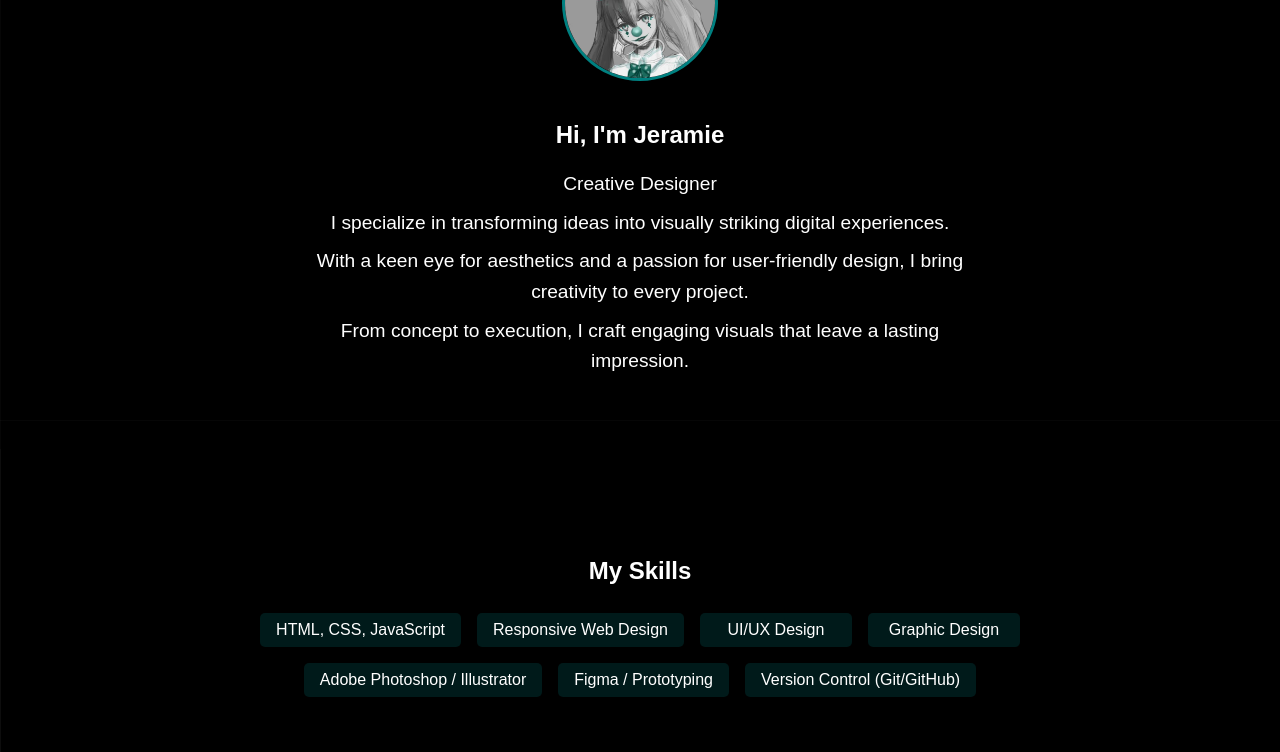
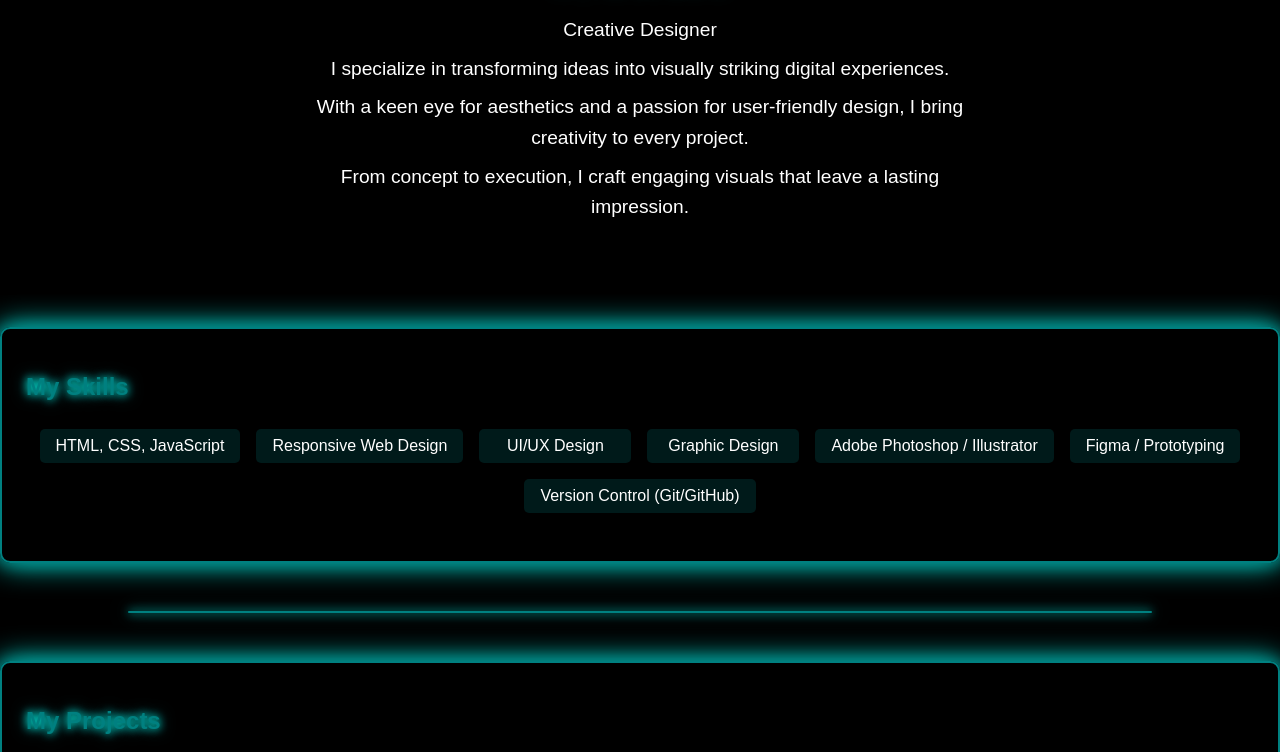
Before and after one commit to Jera799/jerportfoliowapi, a plain HTML site: page index.html in a window 1280 px wide. Shown: the part 380-1132 px from the top of the page. Drawn offline with Linux system fonts and the light colour scheme; no server answers.

Commit message:
style.css

```diff
--- a/style.css
+++ b/style.css
@@ -3,33 +3,38 @@ body {
   margin: 0;
   font-family: 'Arial', sans-serif;
   color: white;
-  background-color: black;
-  background-size: cover;
-  background-position: center;
-  transition: background-image 1s ease-in-out;
-  background-image:
-    linear-gradient(to right, rgba(255,255,255,0.05) 1px, transparent 1px),
-    linear-gradient(to bottom, rgba(255,255,255,0.05) 1px, transparent 1px);
-  background-size: 50px 50px;
-  background-attachment: fixed;
+  background: black;
+  overflow-x: hidden;
 }
 
+/* Canvas background handled by JS */
+#background-canvas {
+  position: fixed;
+  top: 0;
+  left: 0;
+  width: 100%;
+  height: 100%;
+  z-index: -1;
+}
 
 /* Header / Hero */
 header {
   text-align: center;
   padding: 4rem 2rem;
   background: rgba(0, 0, 0, 0.5);
-  position: relative; /* needed for dashboard menu */
+  position: relative;
 }
-
 
 header h1 {
   font-size: 3rem;
-  color: #00fff0; /* bright teal */
+  color: #00fff0;
   margin: 0 0 1rem 0;
 }
 
+header h2 {
+  color: teal;
+  text-shadow: 0 0 8px #00fff0, 0 0 15px teal;
+}
 
 header .hero-text p {
   font-size: 1.2rem;
@@ -40,8 +45,6 @@ header .hero-text p {
   text-align: center;
 }
 
-
-/* Profile / Header Image */
 header .profile-pic {
   width: 150px;
   height: 150px;
@@ -52,21 +55,19 @@ header .profile-pic {
   transition: transform 0.3s ease;
 }
 
-
 header .profile-pic:hover {
   transform: scale(1.05);
 }
 
-
+/* Dashboard Menu */
 .dashboard {
-  position: fixed; /* always visible */
+  position: fixed;
   top: 20px;
   right: 30px;
   display: flex;
   gap: 15px;
   z-index: 100;
 }
-
 
 .dashboard button {
   background: transparent;
@@ -79,46 +80,45 @@ header .profile-pic:hover {
   transition: 0.3s all ease;
 }
 
-
 .dashboard button:hover {
   color: #00fff0;
   text-shadow: 0 0 8px #00fff0, 0 0 15px #00fff0;
   transform: scale(1.1);
 }
 
-
-
-
-/* Main Sections */
-main {
-  text-align: center;
-  padding: 2rem;
-}
-
-
+/* Sections */
 section {
   margin: 2rem auto;
   padding: 1.5rem;
   background: rgba(0, 0, 0, 0.6);
   border-radius: 10px;
-  max-width: 900px;
-  transition: transform 0.3s ease, background 0.3s ease;
+  border: 2px solid teal;
+  box-shadow: 0 0 15px teal, 0 0 30px #00fff0;
+  transition: transform 0.3s ease, background 0.3s ease, box-shadow 0.3s ease;
 }
-
 
 section:hover {
   transform: translateY(-5px);
-  background: rgba(0, 128, 128, 0.4);
+  background: rgba(0, 128, 128, 0.2);
+  box-shadow: 0 0 25px #00fff0, 0 0 50px teal;
 }
 
-
-/* Tab sections (for dashboard) */
-.tab-section {
-  display: none; /* JS will show selected section */
+section h2 {
+  color: teal;
+  text-shadow: 0 0 8px #00fff0, 0 0 15px teal;
 }
 
+/* Glowing divider */
+.glow-divider {
+  width: 80%;
+  height: 2px;
+  margin: 3rem auto;
+  background: teal;
+  box-shadow: 0 0 10px #00fff0, 0 0 20px teal;
+  border-radius: 5px;
+}
 
-/* Skills Section */
+/* Skills */
 #skills ul {
   list-style: none;
   padding: 0;
@@ -127,7 +127,6 @@ section:hover {
   flex-wrap: wrap;
   justify-content: center;
 }
-
 
 #skills li {
   background: rgba(0, 128, 128, 0.2);
@@ -138,15 +137,13 @@ section:hover {
   text-align: center;
 }
 
-
-/* Projects Section */
+/* Projects */
 .project-grid {
   display: grid;
   grid-template-columns: repeat(auto-fit, minmax(180px, 1fr));
   gap: 1.5rem;
   margin-top: 1rem;
 }
-
 
 .project-card {
   background: rgba(0, 0, 0, 0.6);
@@ -155,12 +152,10 @@ section:hover {
   transition: transform 0.3s ease, background 0.3s ease;
 }
 
-
 .project-card:hover {
   transform: translateY(-5px);
   background: rgba(0, 128, 128, 0.4);
 }
-
 
 .project-card img {
   width: 100%;
@@ -170,12 +165,10 @@ section:hover {
   border-bottom: 1px solid rgba(255,255,255,0.2);
 }
 
-
 .project-card h3 {
   margin: 0.5rem 0;
   color: teal;
 }
-
 
 /* Lightbox */
 #lightbox {
@@ -190,7 +183,6 @@ section:hover {
   cursor: pointer;
 }
 
-
 #lightbox img {
   max-width: 90%;
   max-height: 90%;
@@ -198,40 +190,10 @@ section:hover {
   box-shadow: 0 0 20px rgba(0,0,0,0.7);
 }
 
-
-/* Quote & Weather */
-#quote-section, #weather-section {
-  max-width: 700px;
-  margin: 2rem auto;
-  padding: 1.5rem;
-  background: rgba(0,0,0,0.6);
-  border-radius: 10px;
-}
-
-
-#quote-section h2, #weather-section h2 {
-  margin-bottom: 1rem;
-  color: teal;
-}
-
-
-#quote {
-  font-style: italic;
-  margin: 0.5rem 0;
-}
-
-
-#author {
-  text-align: right;
-  font-weight: bold;
-  margin-bottom: 1rem;
-}
-
-
+/* Weather */
 #weather {
   font-weight: bold;
 }
-
 
 /* Links */
 a {
@@ -240,11 +202,9 @@ a {
   transition: color 0.3s ease;
 }
 
-
 a:hover {
   color: white;
 }
-
 
 /* Footer */
 footer {
@@ -255,41 +215,17 @@ footer {
   font-size: 0.9rem;
 }
 
-
 /* Responsive */
 @media (max-width: 768px) {
-  header h1 {
-    font-size: 2.5rem;
-  }
-  header .hero-text p {
-    font-size: 1rem;
-  }
-  .project-card img {
-    height: 130px;
-  }
-  header .profile-pic {
-    width: 120px;
-    height: 120px;
-  }
-  .dashboard {
-    flex-direction: column;
-    top: 10px;
-    right: 10px;
-  }
+  header h1 { font-size: 2.5rem; }
+  header .hero-text p { font-size: 1rem; }
+  .project-card img { height: 130px; }
+  header .profile-pic { width: 120px; height: 120px; }
+  .dashboard { flex-direction: column; top: 10px; right: 10px; }
 }
 
-
 @media (max-width: 480px) {
-  header h1 {
-    font-size: 2rem;
-  }
-  header .profile-pic {
-    width: 100px;
-    height: 100px;
-  }
-  #skills li {
-    min-width: 90px;
-    font-size: 0.85rem;
-    padding: 0.4rem 0.6rem;
-  }
+  header h1 { font-size: 2rem; }
+  header .profile-pic { width: 100px; height: 100px; }
+  #skills li { min-width: 90px; font-size: 0.85rem; padding: 0.4rem 0.6rem; }
 }
```
